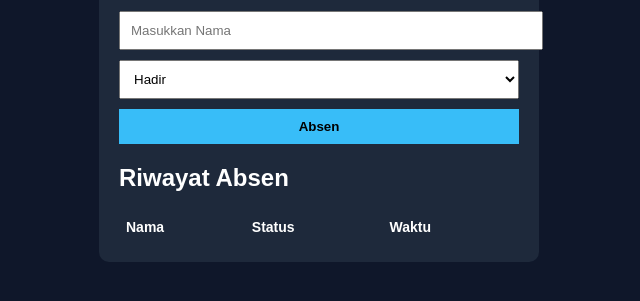
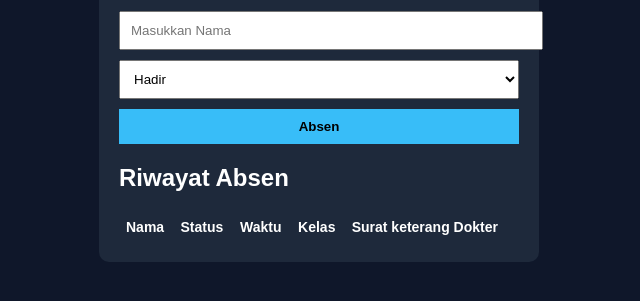
Before and after one commit to hafiizwibisono-droid/Myproject, a plain HTML site: page absen-app/index.html in a window 1280 px wide. Shown: the part 149-450 px from the top of the page, without its empty margins (321-961 px from the left). Drawn offline with Linux system fonts and the light colour scheme.

Commit message:
Add Kelas and Surat keterang Dokter columns to table

```diff
--- a/absen-app/index.html
+++ b/absen-app/index.html
@@ -27,6 +27,8 @@
         <th>Nama</th>
         <th>Status</th>
         <th>Waktu</th>
+        <th>Kelas</th>
+        <th>Surat keterang Dokter</th>
       </tr>
     </thead>
     <tbody id="riwayat"></tbody>
```
